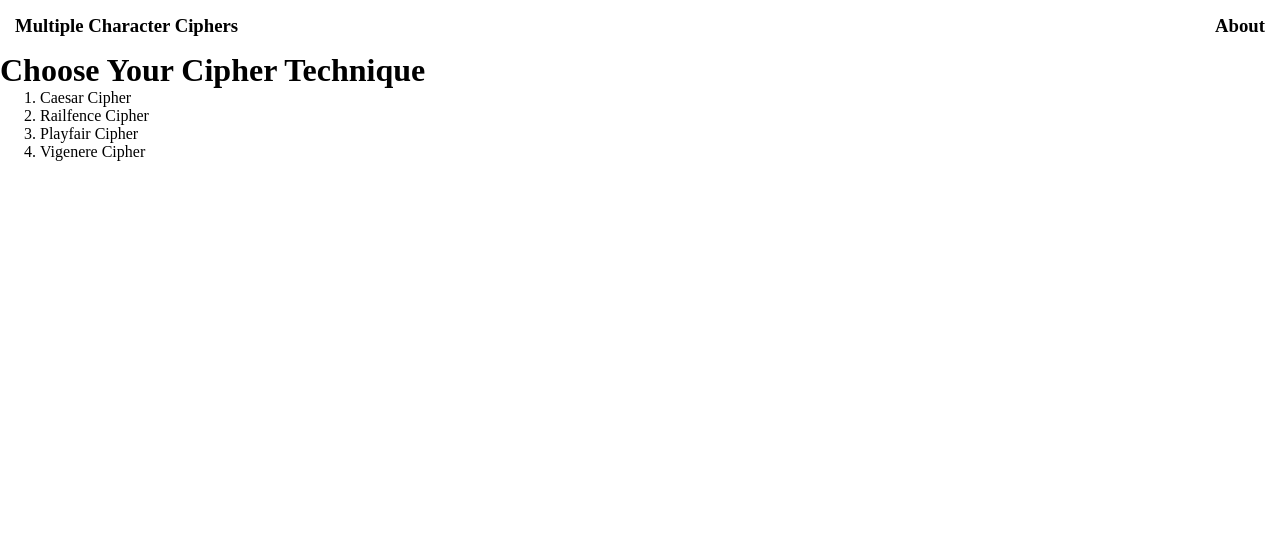
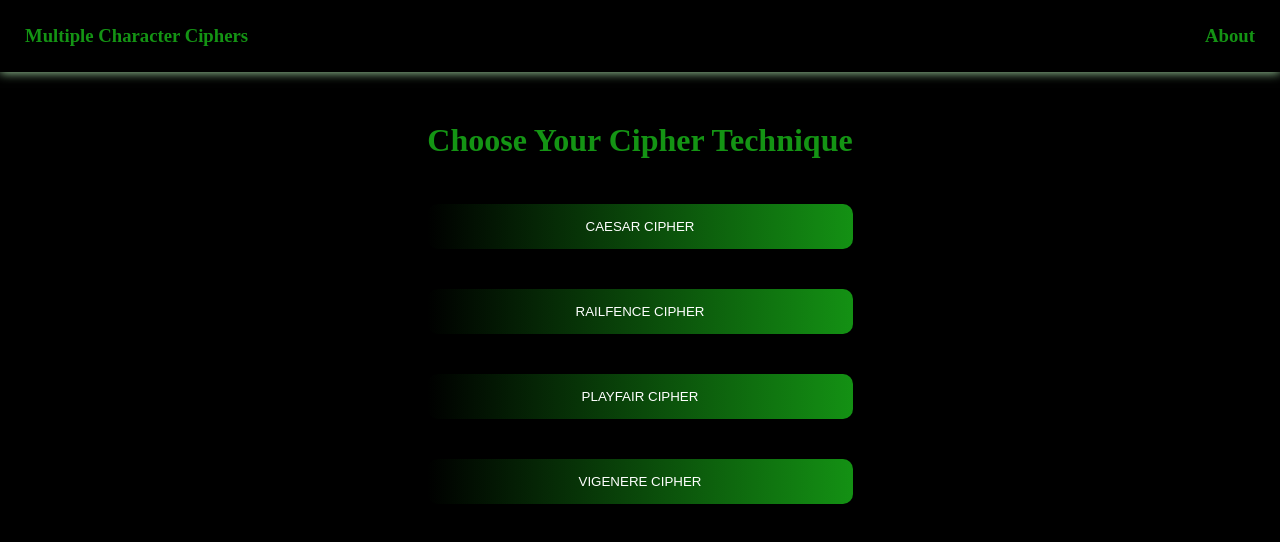
Before and after one commit to shrish-sharma-git/Multiple-Character-Ciphers, a plain HTML site: page index.html in a window 1280 px wide. Drawn offline with Linux system fonts and the light colour scheme.

Commit message:
Choose Cipher Buttons

```diff
--- a/index.html
+++ b/index.html
@@ -20,12 +20,13 @@
     <div class="main">
         <div class="choose">
             <h1 class="choose-head">Choose Your Cipher Technique</h1>
-            <ol class="choose-list">
-                <li>Caesar Cipher</li>
-                <li>Railfence Cipher</li>
-                <li>Playfair Cipher</li>
-                <li>Vigenere Cipher</li>
-            </ol>
+
+            <div class="choose-list">
+                <button class="btn-grad">Caesar Cipher</button>
+                <button class="btn-grad">Railfence Cipher</button>
+                <button class="btn-grad">Playfair Cipher</button>
+                <button class="btn-grad">Vigenere Cipher</button>
+            </div>
         </div>
     </div>
 </body>
--- a/style.css
+++ b/style.css
@@ -1,22 +1,70 @@
 /*  Custom Font */
 @font-face {
-    font-family: 'Command Line';
-    src: url(../Multiple-Character-Ciphers/Assets/Fonts/cmd.ttf);
+    font-family: 'CommandLine';
+    src: url(./Multiple-Character-Ciphers/Assets/cmd.ttf) format('truetype');
 }
 
 /* Default Styling */
-*{
+* {
     box-sizing: border-box;
     margin: 0;
 }
 
-body {
-    font-family: 'Command Line';
+html, body {
+    font-family: 'CommandLine';
+    background-color: #000;
+    color: #149414;
 }
 
 /* Navbar */
 .navbar {
     display: flex;
     justify-content: space-between;
-    margin: 15px;
+    padding: 25px;
+
+    box-shadow: 0px 1px 10px #9ccc9c;
 }
+
+/* Main */
+.main {
+    display: flex;
+    justify-content: center;
+}
+
+.choose {
+    margin-top: 50px;
+}
+
+.choose-list {
+    display: flex;
+    justify-content: center;
+    flex-direction: column;
+    margin-top: 25px;
+}
+
+.choose-list > button {
+    margin: 20px 0 20px 0;
+    text-decoration: none;
+    border: none;
+}
+
+.btn-grad {background-image: linear-gradient(to right, #000 0%, #149414  51%, #000  100%)}
+
+.btn-grad {
+    margin: 10px;
+    padding: 15px 45px;
+    text-align: center;
+    text-transform: uppercase;
+    transition: 0.5s;
+    background-size: 200% auto;
+    color: white;
+    /* box-shadow: 0 0 20px #9ccc9c; */
+    border-radius: 10px;
+    display: block;
+}
+
+.btn-grad:hover {
+    background-position: right center;
+    color: #fff;
+    text-decoration: none;
+}
```
Also changed, not shown: Assets/PSBold.ttf (renamed from Assets/Fonts/PSBold.ttf), Assets/cmd.ttf (renamed from Assets/Fonts/cmd.ttf).
